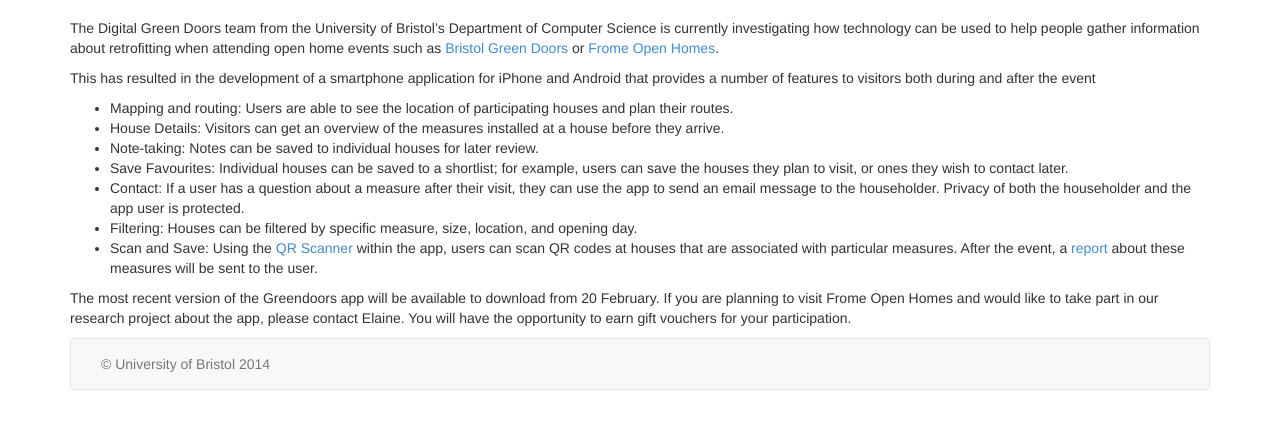
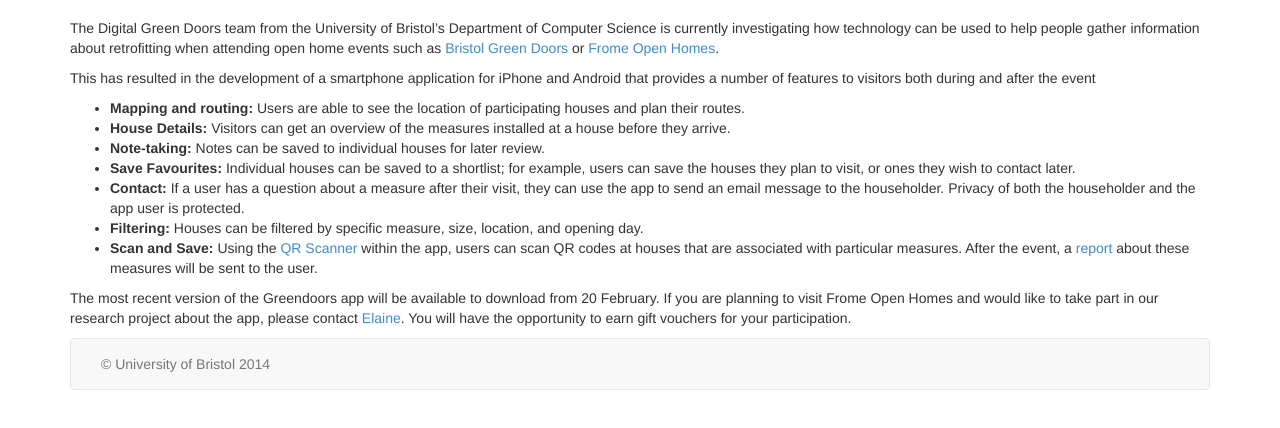
Before and after one commit to dschien/frome_landing, a plain HTML site: page index.html in a window 1280 px wide. Shown: the part 228-656 px from the top of the page. Drawn offline with nearby package versions, Linux system fonts and the light colour scheme.

Commit message:
Change to text

```diff
--- a/index.html
+++ b/index.html
@@ -103,20 +103,20 @@
             number of features to visitors both during and after the event
         <ul>
             <li>
-                Mapping and routing: Users are able to see the location of participating houses and plan their routes.
+                <b>Mapping and routing:</b> Users are able to see the location of participating houses and plan their routes.
             </li>
-            <li>House Details: Visitors can get an overview of the measures installed at a house before they arrive.
+            <li><b>House Details:</b> Visitors can get an overview of the measures installed at a house before they arrive.
             </li>
-            <li>Note-taking: Notes can be saved to individual houses for later review.</li>
-            <li>Save Favourites: Individual houses can be saved to a shortlist; for example, users can save the houses
+            <li><b>Note-taking:</b> Notes can be saved to individual houses for later review.</li>
+            <li><b>Save Favourites:</b> Individual houses can be saved to a shortlist; for example, users can save the houses
                 they plan to visit, or ones they wish to contact later.
             </li>
 
-            <li>Contact: If a user has a question about a measure after their visit, they can use the app to send an
+            <li><b>Contact:</b> If a user has a question about a measure after their visit, they can use the app to send an
                 email message to the householder. Privacy of both the householder and the app user is protected.
             </li>
-            <li>Filtering: Houses can be filtered by specific measure, size, location, and opening day.</li>
-            <li>Scan and Save: Using the <a href="qrcodes.html">QR Scanner</a> within the app, users can scan QR codes at houses that are
+            <li><b>Filtering:</b> Houses can be filtered by specific measure, size, location, and opening day.</li>
+            <li><b>Scan and Save:</b> Using the <a href="qrcodes.html">QR Scanner</a> within the app, users can scan QR codes at houses that are
                 associated with particular measures. After the event, a <a href="reports.html">report</a> about these measures will be sent to the
                 user.
             </li>
@@ -125,7 +125,7 @@
         <p>
         The most recent version of the Greendoors app will be available to download from 20 February. If you are
         planning to visit Frome Open Homes and would like to take part in our research project about the app, please
-        contact Elaine. You will have the opportunity to earn gift vouchers for your participation.
+        contact <a href="mailto:Elaine.Massung@bristol.ac.uk">Elaine</a>. You will have the opportunity to earn gift vouchers for your participation.
         </p>
     </div>
 </div>
```
